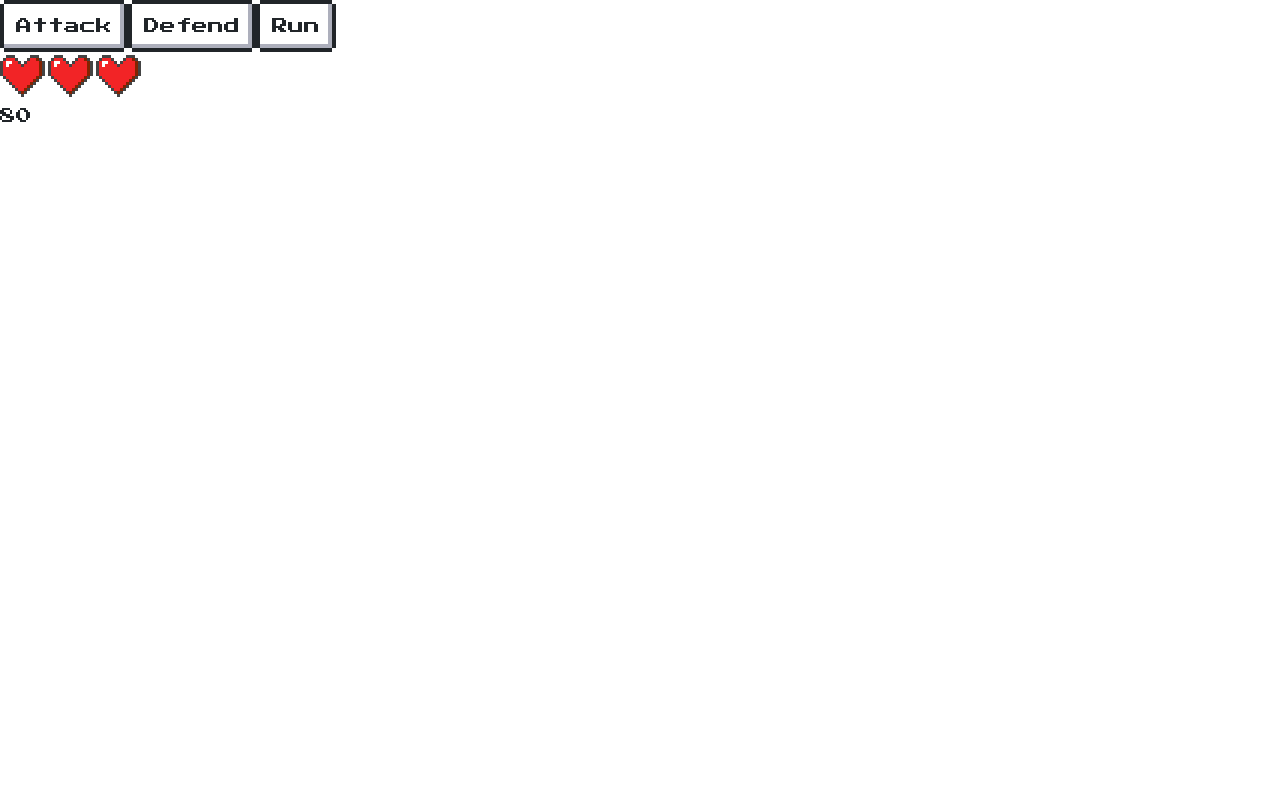
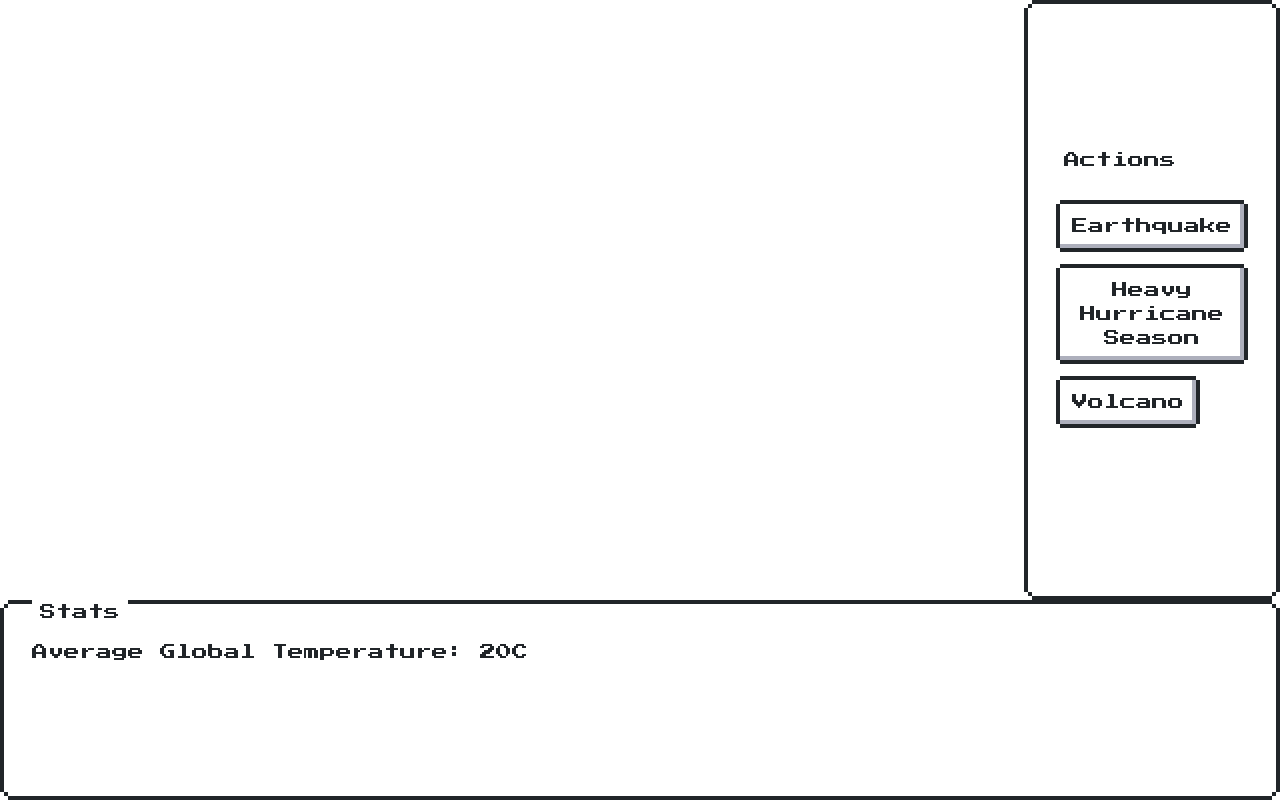
Before and after one commit to pricecomstock/igh2019, a React (Create React App) app: page / in a window 1280 px wide. Built offline with nearby package versions, Linux system fonts and the light colour scheme.

Commit message:
got actions and stats view

```diff
--- a/src/App.css
+++ b/src/App.css
@@ -1,34 +1,29 @@
-/* .App {
-  text-align: center;
-  font-family: "Press Start 2P", monospace;
+.grid-container {
+  display: grid;
+  grid-template-columns: 1fr 1fr 1fr 20%;
+  grid-template-rows: 1fr 1fr 1fr 1fr;
+  grid-template-areas: "view view view actions" "view view view actions" "view view view actions" "stats stats stats stats";
+  width: 100vw;
+  height: 100vh;
 }
 
-.App-logo {
-  animation: App-logo-spin infinite 20s linear;
-  height: 40vmin;
-  pointer-events: none;
+.stats {
+  grid-area: stats;
 }
 
-.App-header {
-  background-color: #282c34;
-  min-height: 100vh;
+.view {
+  grid-area: view;
+}
+
+.actions {
+  grid-area: actions;
   display: flex;
   flex-direction: column;
-  align-items: center;
+  flex-wrap: nowrap;
   justify-content: center;
-  font-size: calc(10px + 2vmin);
-  color: white;
 }
 
-.App-link {
-  color: #61dafb;
+.actionWrapper {
+  width: 100%;
+  margin-top: 12px;
 }
-
-@keyframes App-logo-spin {
-  from {
-    transform: rotate(0deg);
-  }
-  to {
-    transform: rotate(360deg);
-  }
-} */
--- a/src/App.js
+++ b/src/App.js
@@ -1,8 +1,10 @@
 import React, { Component } from "react";
 import "nes.css/css/nes.min.css";
+import "./App.css";
 import C from "./constants";
 
 import Actions from "./components/Actions";
+import Stats from "./components/Stats";
 import Health from "./components/Health";
 
 class App extends Component {
@@ -10,19 +12,19 @@ class App extends Component {
     actions: [
       {
         id: 1,
-        text: "Attack",
+        text: "Earthquake",
         disabled: false,
         clickHandler: () => alert("Attack")
       },
       {
         id: 2,
-        text: "Defend",
+        text: "Heavy Hurricane Season",
         disabled: false,
         clickHandler: () => alert("Defend")
       },
       {
         id: 3,
-        text: "Run",
+        text: "Volcano",
         disabled: false,
         clickHandler: () => alert("Run")
       }
@@ -33,20 +35,32 @@ class App extends Component {
       turnNumber: C.STARTING_TURN,
       points: C.STARTING_POINTS,
 
+      population: C.STARTING_POPULATION,
+      co2: C.STARTING_CO2_PPM,
+      temperature: C.STARTING_TEMP_C,
+      year: C.STARTING_YEAR,
+
       maxHealth: C.STARTING_HEALTH,
       currentHealth: C.STARTING_HEALTH
     }
   };
 
   render() {
+    let displayStats = {
+      year: this.state.game.year,
+      co2: this.state.game.co2,
+      population: this.state.game.population,
+      temperature: this.state.game.temperature
+    };
     return (
-      <div className="App">
-        <Actions actions={this.state.actions} />
-        <Health
+      <div className="App grid-container">
+        {/* <Health
           maxHealth={this.state.game.maxHealth}
           currentHealth={this.state.game.currentHealth}
         />
-        {this.state.game.points}
+        {this.state.game.points} */}
+        <Actions actions={this.state.actions} />
+        <Stats stats={displayStats} />
       </div>
     );
   }
@@ -57,7 +71,12 @@ class App extends Component {
       turnNumber: gameState.turnNumber + 1,
       points: gameState.points + 10,
       maxHealth: gameState.maxHealth,
-      currentHealth: gameState.currentHealth
+      currentHealth: gameState.currentHealth,
+
+      population: gameState.population,
+      co2: gameState.co2,
+      temperature: gameState.temperature,
+      year: gameState.year
     };
   };
 
--- a/src/components/Actions.jsx
+++ b/src/components/Actions.jsx
@@ -4,9 +4,20 @@ import PropTypes from "prop-types";
 
 class Actions extends Component {
   render() {
-    return this.props.actions.map(action => (
-      <NesButton key={action.id} action={action} />
-    ));
+    let buttonStyle = {
+      width: "100%",
+      marginTop: "20px"
+    };
+    return (
+      <div className="actions nes-container is-rounded with-title">
+        <p className="title">Actions</p>
+        {this.props.actions.map(action => (
+          <div className="actionWrapper">
+            <NesButton key={action.id} action={action} style={buttonStyle} />
+          </div>
+        ))}
+      </div>
+    );
   }
 }
 
--- /dev/null
+++ b/src/components/Stats.jsx
@@ -0,0 +1,22 @@
+import React, { Component } from "react";
+import PropTypes from "prop-types";
+
+class Stats extends Component {
+  render() {
+    let buttonStyle = {
+      width: "100%",
+      marginTop: "20px"
+    };
+    return (
+      <div className="stats nes-container is-rounded with-title">
+        <p className="title">Stats</p>
+        <p>Average Global Temperature: {this.props.stats.temperature}C</p>
+      </div>
+    );
+  }
+}
+
+// PropTypes
+Stats.propTypes = { stats: PropTypes.array.isRequired };
+
+export default Stats;
--- a/src/constants.js
+++ b/src/constants.js
@@ -1,8 +1,12 @@
 export default {
   // START VALUES
   STARTING_HEALTH: 3,
-  STARTING_POINTS: 10,
+  STARTING_POINTS: 0,
   STARTING_TURN: 0,
+  STARTING_POPULATION: 7673515000,
+  STARTING_CO2_PPM: 415.0,
+  STARTING_YEAR: 2019,
+  STARTING_TEMP_C: 20,
 
   // TIME
   TURN_MILLISECONDS: 1000
```
